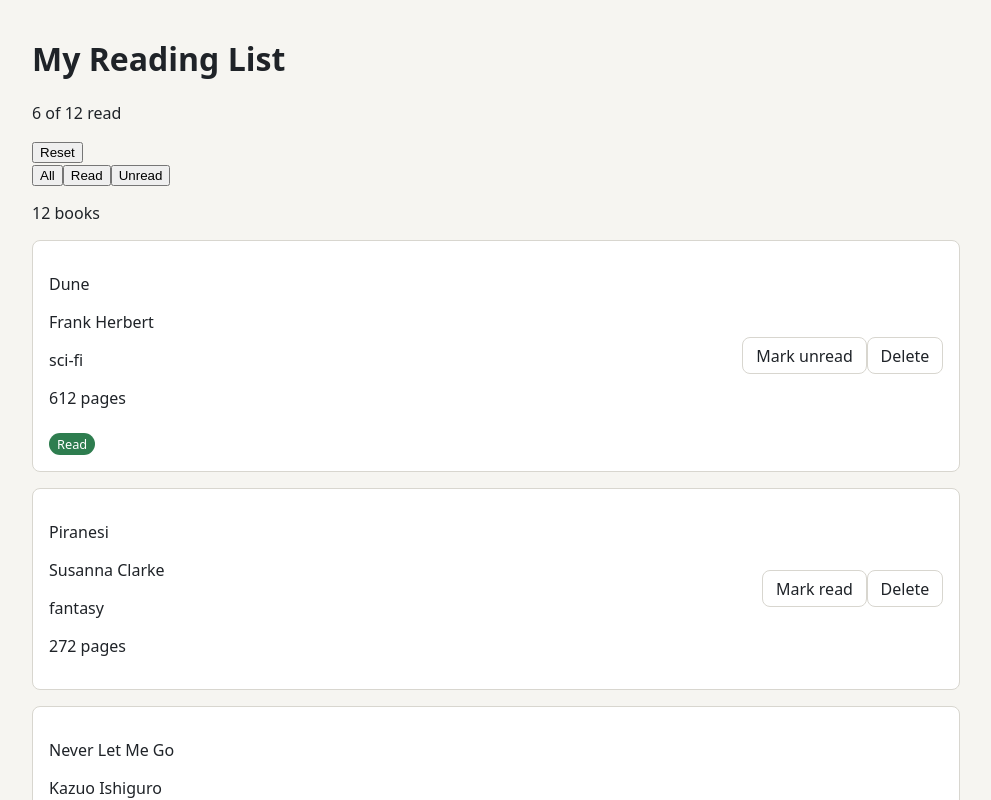
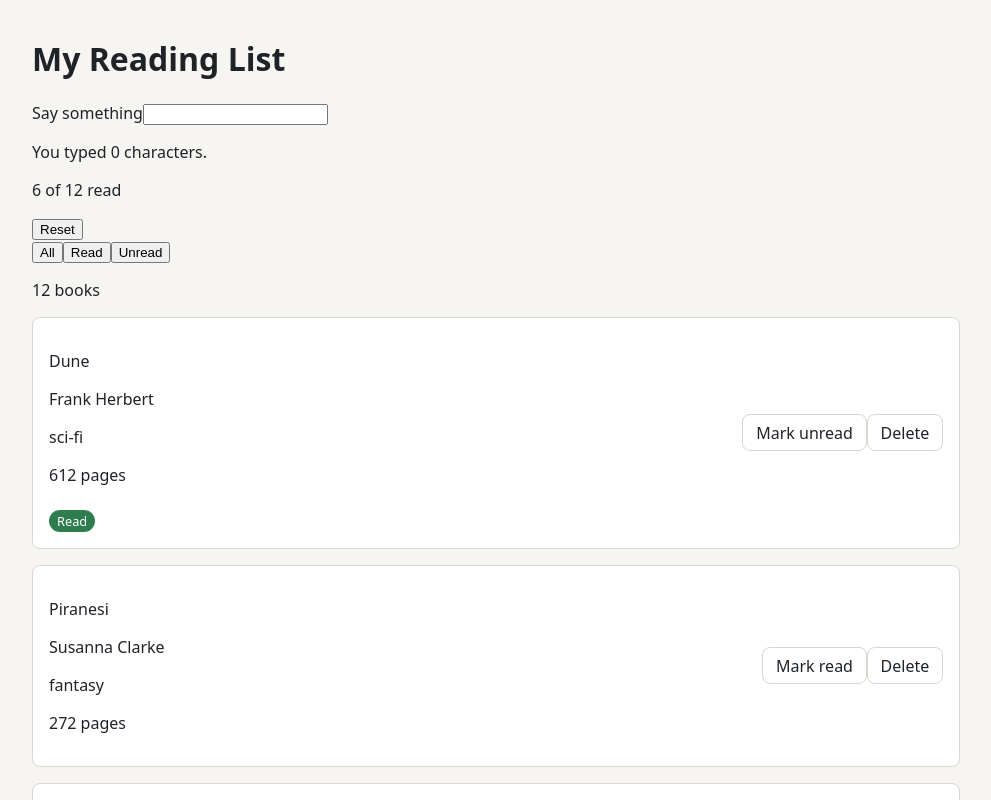
Before and after one commit to ameliapeters1/reading-list, a React (Vite) app: page / in a window 1280 px wide. Shown: the top 800 px of the page, without its empty margins (144-1135 px from the left). Built offline with nearby package versions, Linux system fonts and the light colour scheme.

Commit message:
task 1 controlled loop

```diff
--- a/src/App.tsx
+++ b/src/App.tsx
@@ -6,6 +6,7 @@ import { BOOKS } from "./data/books"
 import type { Book, StatusFilter } from "./types"
 import { useState } from "react"
 import FilterBar from "./components/FilterBar"
+import Echo from "./scratch/Echo"
 
 
 function App(){
@@ -30,6 +31,7 @@ function App(){
   return (
     <div className="page">
       <Header/>
+      <Echo/>
       <div className="book-info">
         <ReadCounter readCount={readCount} total={books.length}/>
       </div>
@@ -43,6 +45,7 @@ function App(){
         deleteBook={deleteBook}
       />
       </main>
+
       <Footer/>
     </div>
 
--- /dev/null
+++ b/src/scratch/Echo.tsx
@@ -0,0 +1,21 @@
+import { useState, type ChangeEvent } from "react";
+
+
+export default function Echo() {
+    function handleChange(event: ChangeEvent<HTMLInputElement>){
+        setText(event.target.value.toUpperCase())
+    }
+
+    const [text, setText] = useState("");
+    return (
+        <div>
+        <label htmlFor="echo">Say something</label>
+        <input id="echo"
+        type="text"
+        value = {text}
+        onChange={handleChange}
+         />
+        <p>You typed {text.length} characters.</p>
+        </div>
+    );
+}
```
